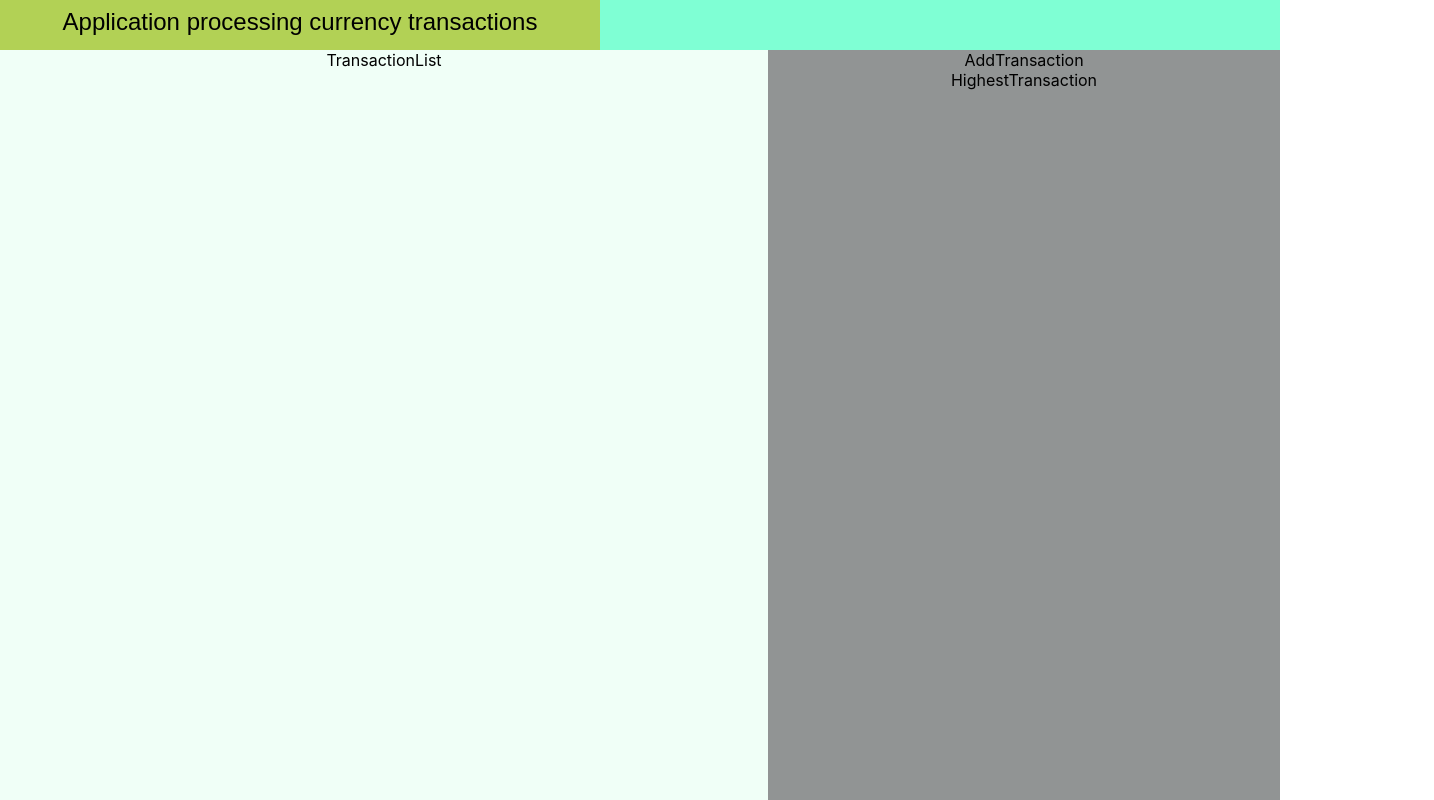
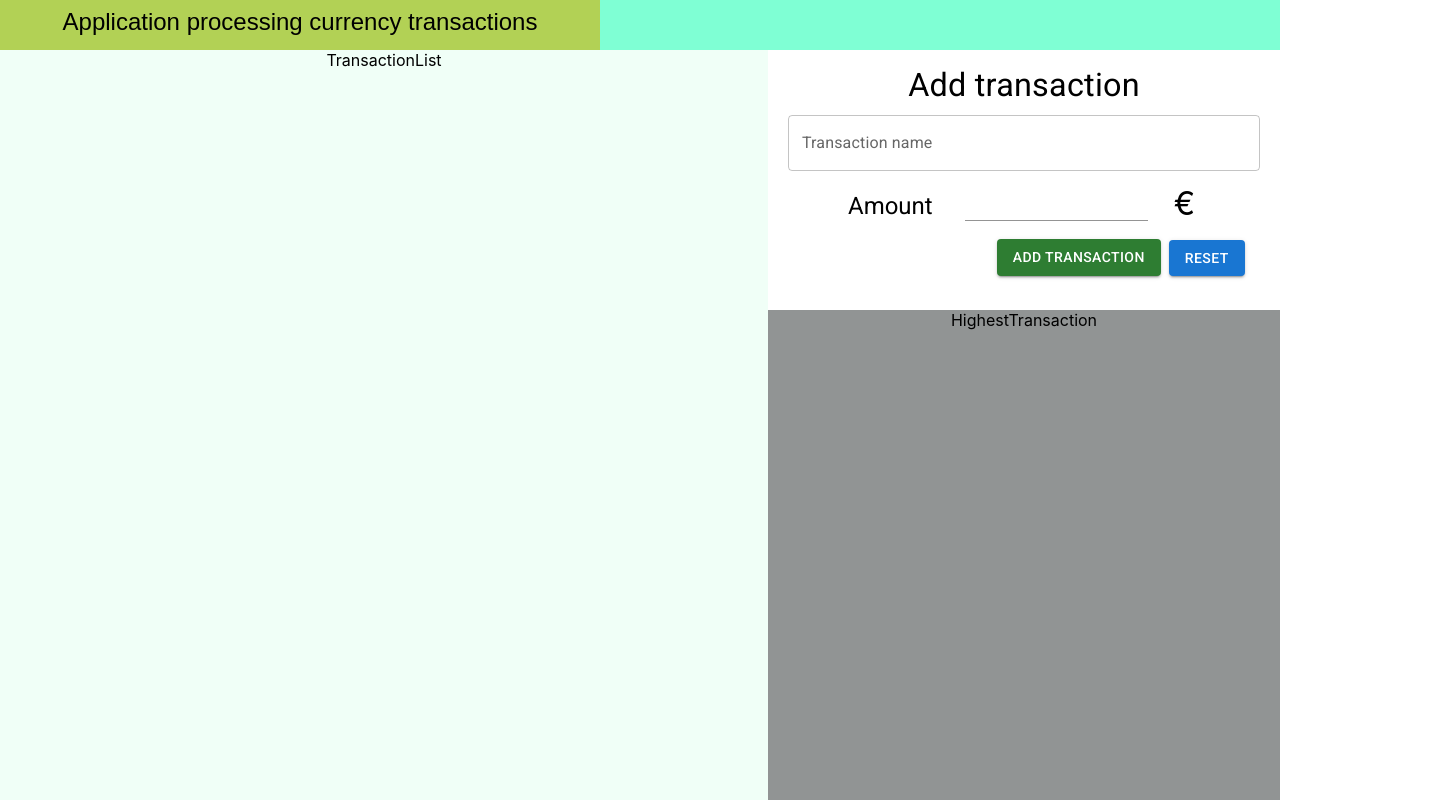
Before and after one commit to lukaszjagodka/application-processing-currency-transactions, a React (Create React App) app: page / in a window 1280 px wide. Shown: the top 800 px of the page, 1434 px wide, since content can reach past the window. Built offline with nearby package versions, Linux system fonts and the light colour scheme; the HTML template or start-up script is replaced by a standard one.

Commit message:
AddTransaction form

```diff
--- /dev/null
+++ b/src/components/transactions/AddTransaction/AddTransaction.css
@@ -0,0 +1,61 @@
+.add-transaction-container {
+  height: 260px;
+  float: right;
+  width: 40%;
+  background-color: rgb(255, 255, 255);
+}
+
+.add-transaction-name {
+  color: rgb(0, 0, 0);
+  margin-top: 15px;
+  margin-bottom: 15px;
+}
+
+.add-transaction-form {
+  margin-top: 5px;
+}
+
+.add-transaction-desc {
+  margin-top: -5px;
+  margin-left: 20px;
+  margin-right: 20px;
+}
+
+.add-transaction-amount {
+  left: 10px;
+  margin-top: 10px;
+  margin-bottom: 10px;
+}
+
+.add-transaction-amount-input-name {
+  font-size: 1.5rem;
+  float: left;
+  margin-left: 80px;
+  margin-top: 10px;
+}
+
+.currency-name {
+  font-size: 2rem;
+  float: right;
+  margin-top: -45px;
+  margin-right: 85px;
+}
+
+.add-transaction-amount-input-field {
+  margin-right: 100px;
+}
+
+.form-btns {
+  top: 0px;
+}
+
+.add-transaction-btn {
+  left: 5%;
+  position: relative;
+}
+
+.add-transaction-reset {
+  position: relative;
+  margin-top: -36px;
+  right: -30%;
+}
--- a/src/components/transactions/AddTransaction/AddTransaction.tsx
+++ b/src/components/transactions/AddTransaction/AddTransaction.tsx
@@ -1,8 +1,86 @@
-import React from 'react';
+import React, { useState } from 'react';
+
+import TextField from '@mui/material/TextField/TextField';
+import FormControl from '@mui/material/FormControl/FormControl';
+import Button from '@mui/material/Button';
+import Input from '@mui/material/Input/Input';
+import {
+  createTheme,
+  responsiveFontSizes,
+  ThemeProvider,
+} from '@mui/material/styles';
+import Typography from '@mui/material/Typography';
+
+import './AddTransaction.css';
+import capitalizeFirstLetter from '../../../helpers/ capitalizeFirstLetter';
+
+let theme = createTheme();
+theme = responsiveFontSizes(theme);
 
 function AddTransaction() {
+  const [amount, setAmount] = useState<number | string>('');
+  const [description, setDescription] = useState<string>('');
+
+  const handleAddTransaction = () => {
+    resetForm();
+  };
+
+  const handleChangeAmount = (event: any) => {
+    const numberRegex = /^[0-9\b]+$/;
+    if (event.target.value === '' || numberRegex.test(event.target.value)) {
+      setAmount(event.target.value);
+    }
+  };
+
+  const handleDescription = (event: any) => {
+    const capitalizeDescription = capitalizeFirstLetter(event.target.value);
+    setDescription(capitalizeDescription);
+  };
+
+  const resetForm = () => {
+    setAmount('');
+    setDescription('');
+  };
+
   return (
-    <div>AddTransaction</div>
+    <div className="add-transaction-container">
+      <div className="add-transaction-name">
+        <ThemeProvider theme={theme}>
+          <Typography variant="h4">Add transaction</Typography>
+        </ThemeProvider>
+      </div>
+      <div className="add-transaction-form">
+        <div className="add-transaction-desc">
+          <TextField fullWidth id="outlined-basic" label="Transaction name" variant="outlined" value={description} onChange={handleDescription} />
+        </div>
+        <div className="add-transaction-amount">
+          <p className="add-transaction-amount-input-name">
+            <ThemeProvider theme={theme}>
+              <Typography variant="h5">Amount</Typography>
+            </ThemeProvider>
+          </p>
+          <div className="add-transaction-amount-input-field">
+            <FormControl sx={{ m: 1 }} variant="standard">
+              <Input
+                className="input-amount"
+                type="number"
+                onChange={handleChangeAmount}
+                value={amount}
+              />
+            </FormControl>
+          </div>
+          <p className="currency-name">€</p>
+        </div>
+      </div>
+      <div className="form-btns">
+        <div className="add-transaction-btn">
+          <Button className="submit-btn" variant="contained" color="success" onClick={handleAddTransaction}>Add transaction</Button>
+        </div>
+        <div className="add-transaction-reset">
+          <Button className="cancel-btn-adf" variant="contained" onClick={resetForm}>Reset</Button>
+        </div>
+      </div>
+    </div>
   );
 }
 
```
